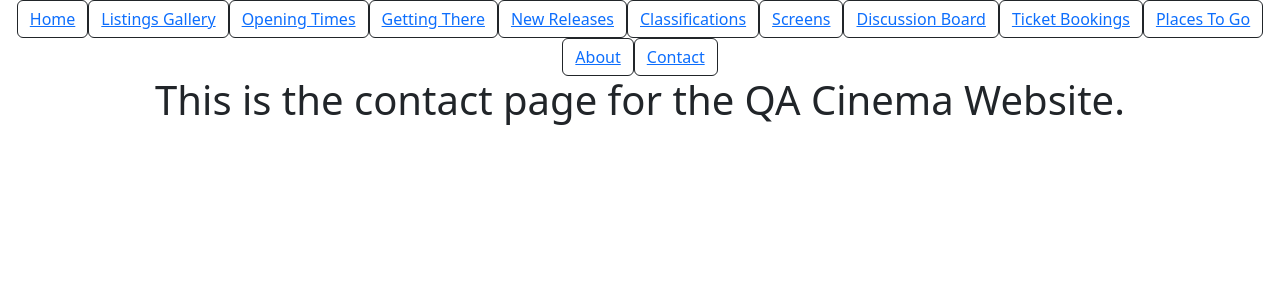
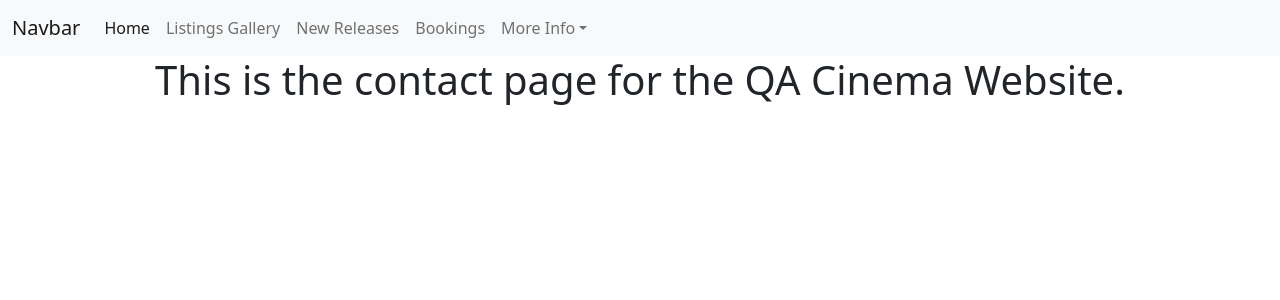
Before and after one commit to QAC-Sierra/QACinemas, a React (Create React App) app in the folder qac-site/: page /contact in a window 1280 px wide. Shown: the top 300 px of the page. Built offline with nearby package versions, Linux system fonts and the light colour scheme.

Commit message:
QAC-23 #done #comment Navigation bar updated

```diff
--- a/qac-site/src/components/NavigationBar.jsx
+++ b/qac-site/src/components/NavigationBar.jsx
@@ -1,66 +1,134 @@
-import React from 'react'
-import {BrowserRouter as Router, Route, Routes, Link} from "react-router-dom";
-import About from './About';
-import Classifications from './Classifications';
-import Contact from './Contact';
-import GettingThere from './GettingThere';
-import DiscussionBoard from '../components/DiscussionBoard';
-import HomePage from './HomePage';
-import ListingsGallery from './ListingsGallery';
-import NewReleases from './NewReleases';
-import OpeningTimes from './OpeningTimes';
-import PlacesToGo from './PlacesToGo';
-import Screens from './Screens';
-import TicketBookings from './TicketBookings';
-
+import React from "react";
+import { BrowserRouter as Router, Route, Routes } from "react-router-dom";
+import About from "./About";
+import Classifications from "./Classifications";
+import Contact from "./Contact";
+import GettingThere from "./GettingThere";
+import DiscussionBoard from "../components/DiscussionBoard";
+import HomePage from "./HomePage";
+import ListingsGallery from "./ListingsGallery";
+import NewReleases from "./NewReleases";
+import OpeningTimes from "./OpeningTimes";
+import PlacesToGo from "./PlacesToGo";
+import Screens from "./Screens";
+import TicketBookings from "./TicketBookings";
+import { useState } from "react";
+import {
+  CNavbar,
+  CContainer,
+  CNavbarBrand,
+  CNavbarToggler,
+  CCollapse,
+  CNavbarNav,
+  CNavItem,
+  CNavLink,
+  CDropdown,
+  CDropdownToggle,
+  CDropdownMenu,
+  CDropdownItem,
+  CDropdownDivider,
+  CForm,
+  CFormInput,
+  CButton,
+} from "@coreui/react";
 
 const NavigationBar = () => {
+  const [visible, setVisible] = useState(false);
+
   return (
     <Router>
+      <>
+        <CNavbar expand="lg" colorScheme="light" className="bg-light">
+          <CContainer fluid>
+            <CNavbarBrand href="#">Navbar</CNavbarBrand>
 
-      <div className="App">
-        <nav>
-            <button type="button" className="btn btn-outline-dark">
-              <Link to="/">Home</Link>
-            </button>
-            <button type="button" className="btn btn-outline-dark">
-              <Link className='link' to="/listings-gallery">Listings Gallery</Link>
-            </button>
-            <button type="button" className="btn btn-outline-dark">
-              <Link className='link' to="/opening-times">Opening Times</Link>
-            </button>
-            <button type="button" className="btn btn-outline-dark">
-              <Link className='link' to="/getting-there">Getting There</Link>
-            </button>
-            <button type="button" className="btn btn-outline-dark">
-              <Link className='link' to="/new-releases">New Releases</Link>
-            </button>
-            <button type="button" className="btn btn-outline-dark">
-              <Link className='link' to="/classifications">Classifications</Link>
-            </button>
-            <button type="button" className="btn btn-outline-dark">
-              <Link className='link' to="/screens">Screens</Link>
-            </button>
-            <button type="button" className="btn btn-outline-dark">
-              <Link className='link' to="/discussion-board">Discussion Board</Link>
-            </button>
-            <button type="button" className="btn btn-outline-dark">
-              <Link className='link' to="/ticket-bookings">Ticket Bookings</Link>
-            </button>
-            <button type="button" className="btn btn-outline-dark">
-              <Link className='link' to="/places-to-go">Places To Go</Link>
-            </button>
-            <button type="button" className="btn btn-outline-dark">
-              <Link className='link' to="/about">About</Link>
-            </button>
-            <button type="button" className="btn btn-outline-dark">
-              <Link className='link' to="/contact">Contact</Link>
-            </button>
-        </nav>
-      </div>
+            <CNavbarToggler onClick={() => setVisible(!visible)} />
+
+            <CCollapse className="navbar-collapse" visible={visible}>
+              <CNavbarNav>
+                <CNavItem>
+                  <CNavLink href="./HomePage" active>
+                    Home
+                  </CNavLink>
+                </CNavItem>
+
+                <CNavItem>
+                  <CNavLink href="./Listings-Gallery">
+                    Listings Gallery
+                  </CNavLink>
+                </CNavItem>
+
+                <CNavItem>
+                  <CNavLink href="./New-Releases">New Releases</CNavLink>
+                </CNavItem>
+
+                <CNavItem>
+                  <CNavLink href="./Ticket-Bookings">Bookings</CNavLink>
+                </CNavItem>
+
+                <CDropdown variant="nav-item" popper={false}>
+                  <CDropdownToggle color="secondary">More Info</CDropdownToggle>
+
+                  <CDropdownMenu>
+                    <CDropdownItem href="./Opening-Times">
+                      Opening Times
+                    </CDropdownItem>
+
+                    <CDropdownDivider />
+
+                    <CDropdownItem href="./Classifications">
+                      Classifications
+                    </CDropdownItem>
+
+                    <CDropdownDivider />
+
+                    <CDropdownItem href="./Places-To-Go">
+                      Places To Go
+                    </CDropdownItem>
+
+                    <CDropdownDivider />
+
+                    <CDropdownItem href="./Getting-There">
+                      Getting There
+                    </CDropdownItem>
+
+                    <CDropdownDivider />
+
+                    <CDropdownItem href="./Discussion-Board">
+                      Discussion Board
+                    </CDropdownItem>
+
+                    <CDropdownDivider />
+
+                    <CDropdownItem href="./About">About us</CDropdownItem>
+
+                    <CDropdownDivider />
+
+                    <CDropdownItem href="./Contact">Contact us</CDropdownItem>
+                  </CDropdownMenu>
+                </CDropdown>
+
+                <CNavItem></CNavItem>
+              </CNavbarNav>
+
+              {/* <CForm className="d-flex">
+
+                <CFormInput type="search" className="me-2" placeholder="Search Term" />
+
+                <CButton type="submit" color="success" variant="outline">
+
+                  Search
+
+                </CButton>
+
+              </CForm> */}
+            </CCollapse>
+          </CContainer>
+        </CNavbar>
+      </>
 
       <Routes>
-        <Route path="/" element={<HomePage />} />
+        <Route path="/homepage" element={<HomePage />} />
         <Route path="/listings-gallery" element={<ListingsGallery />} />
         <Route path="/opening-times" element={<OpeningTimes />} />
         <Route path="/getting-there" element={<GettingThere />} />
@@ -73,9 +141,8 @@ const NavigationBar = () => {
         <Route path="/about" element={<About />} />
         <Route path="/contact" element={<Contact />} />
       </Routes>
-
     </Router>
-  )
-}
+  );
+};
 
 export default NavigationBar;
```
